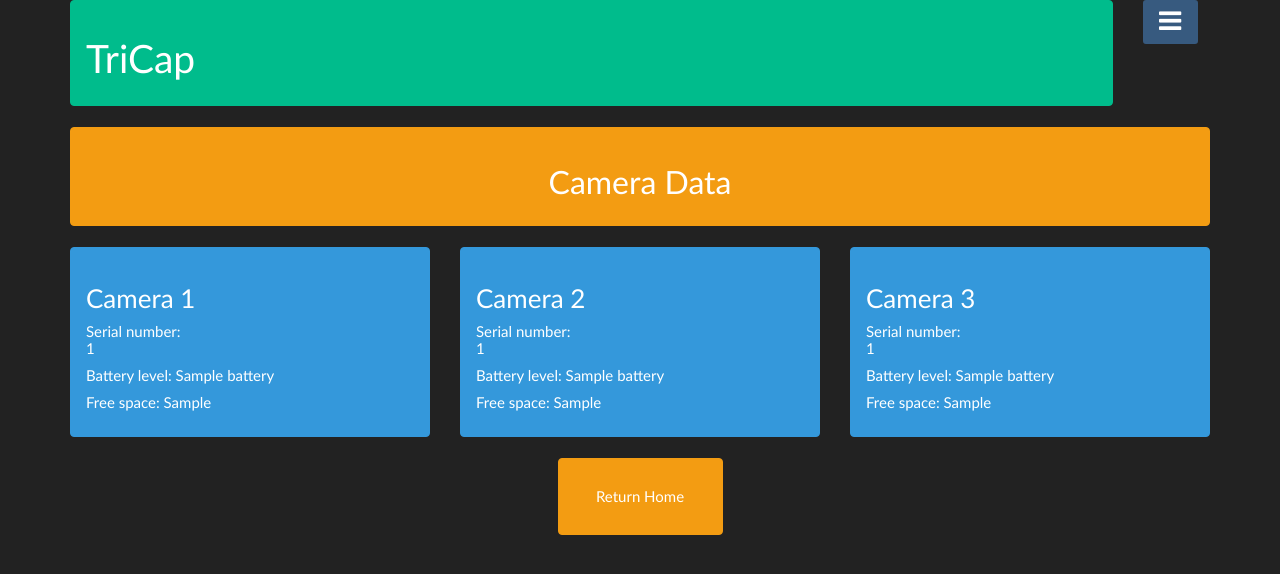
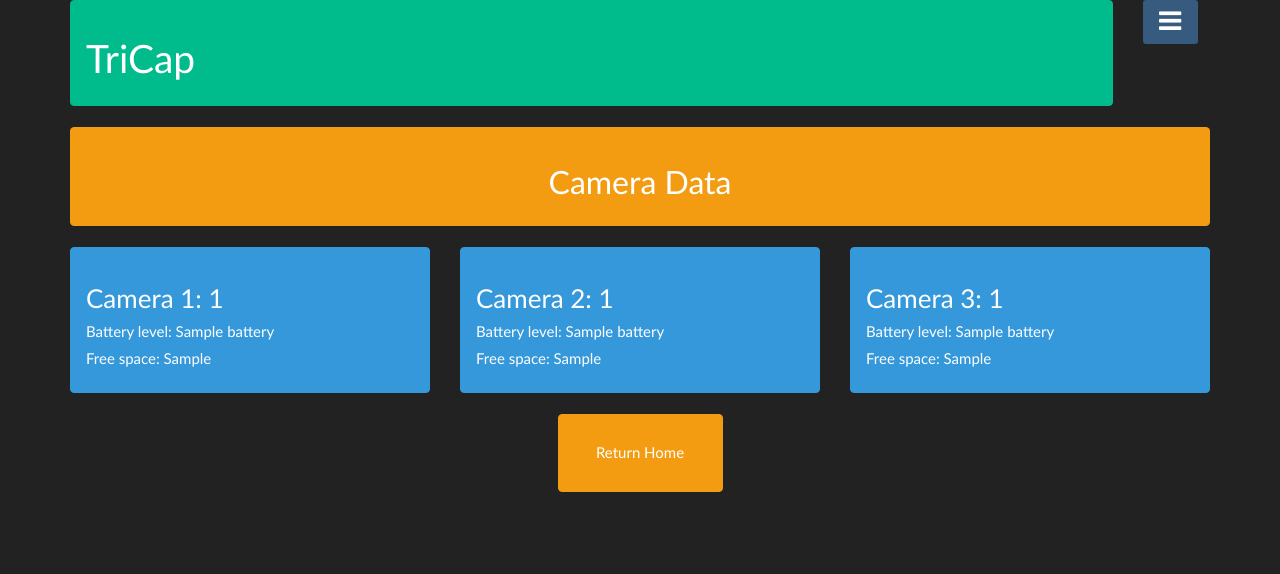
Before and after one commit to WildEyeConservation/tricap, a Flask app: template app/templates/camera/camera.html in a window 1280 px wide. Shown: the top 574 px of the page. Run offline with Flask 2, Linux system fonts and the light colour scheme; the template is opened without the code that fills it: most values are stand-ins (such as "Sample title", 1, 10 or a date in 2020); parts of the project's set-up code (start-up, migrations or seed data) failed here and were passed over; some libraries are stand-ins or nearby versions.

Commit message:
Changes to the camera data page

```diff
--- a/app/templates/camera/camera.html
+++ b/app/templates/camera/camera.html
@@ -3,34 +3,31 @@
 
 <div class='container'>
     <div class="row">
-        <div class="col-xs-12">
-            <div class="alert alert-warning" id="alt_main_status">
-              <h2 id="h_main_status" style="text-align:center;">Camera Data</h2>
+        <div class="col-md-12">
+            <div class="alert alert-warning" id="alt_main_status" style="text-align:center;">
+              <h2 id="h_main_status">Camera Data</h2>
             </div>
         </div>
 
         <div class="col-sm-4">
             <div class="alert alert-info">
-                <h3>Camera 1</h3>
-                <h5>Serial number:<br>{{serial_number[0]}}</h5>
+                <h3>Camera 1: {{serial_number[0]}}</h3>
                 <h5>Battery level: {{battery[0]}}</h5>
-                <h5>Free space:    {{free_space[0]}}</h5>
+                <h5>Free space: {{free_space[0]}}</h5>
             </div>
         </div>
         <div class="col-sm-4">
             <div class="alert alert-info">
-                <h3>Camera 2</h3>
-                <h5>Serial number:<br>{{serial_number[1]}}</h5>
+                <h3>Camera 2: {{serial_number[1]}}</h3>
                 <h5>Battery level: {{battery[1]}}</h5>
-                <h5>Free space:    {{free_space[1]}}</h5>
+                <h5>Free space: {{free_space[1]}}</h5>
             </div>
         </div>
         <div class="col-sm-4">
             <div class="alert alert-info">
-                <h3>Camera 3</h3>
-                <h5>Serial number:<br>{{serial_number[2]}}</h5>
+                <h3>Camera 3: {{serial_number[2]}}</h3>
                 <h5>Battery level: {{battery[2]}}</h5>
-                <h5>Free space:    {{free_space[2]}}</h5>
+                <h5>Free space: {{free_space[2]}}</h5>
             </div>
         </div>
         <div class="col-sm-5"></div>
--- a/app/views/camera.py
+++ b/app/views/camera.py
@@ -25,7 +25,8 @@ def camera():
         from support.camera_data import ParseData
         camera_data = ParseData()
         for camera_number in range(3):
-            serial_number[camera_number], free_space[camera_number], battery[camera_number] = camera_data.parse_camera(camera_number)
+            serial_number[camera_number], free_space[camera_number], battery[camera_number] =\
+                camera_data.parse_camera(camera_number)
     else:
         for camera_number in range(3):
             serial_number[camera_number], free_space[camera_number], battery[camera_number] = 1*(camera_number+1), \
```
Also changed, not shown: support/camera_data.py (+5 -2 lines).
